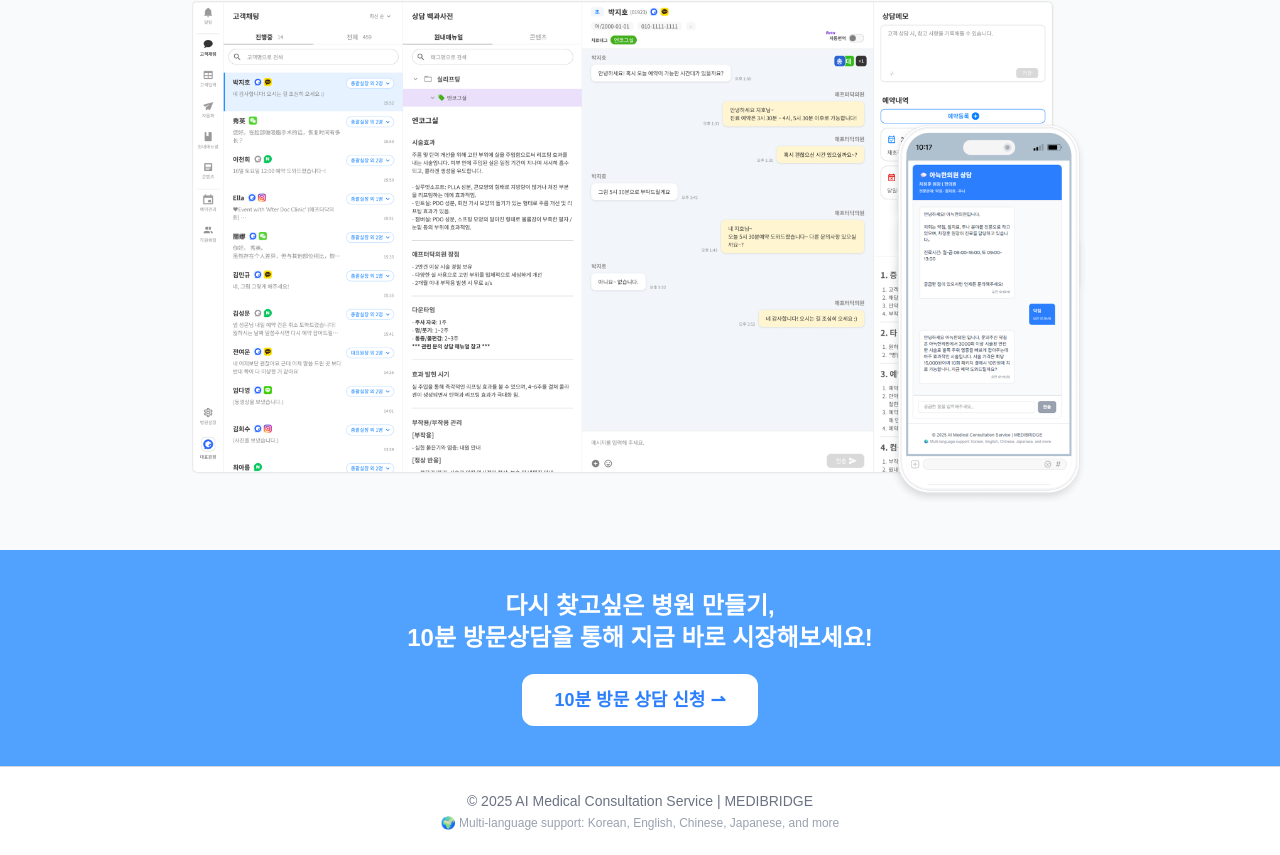
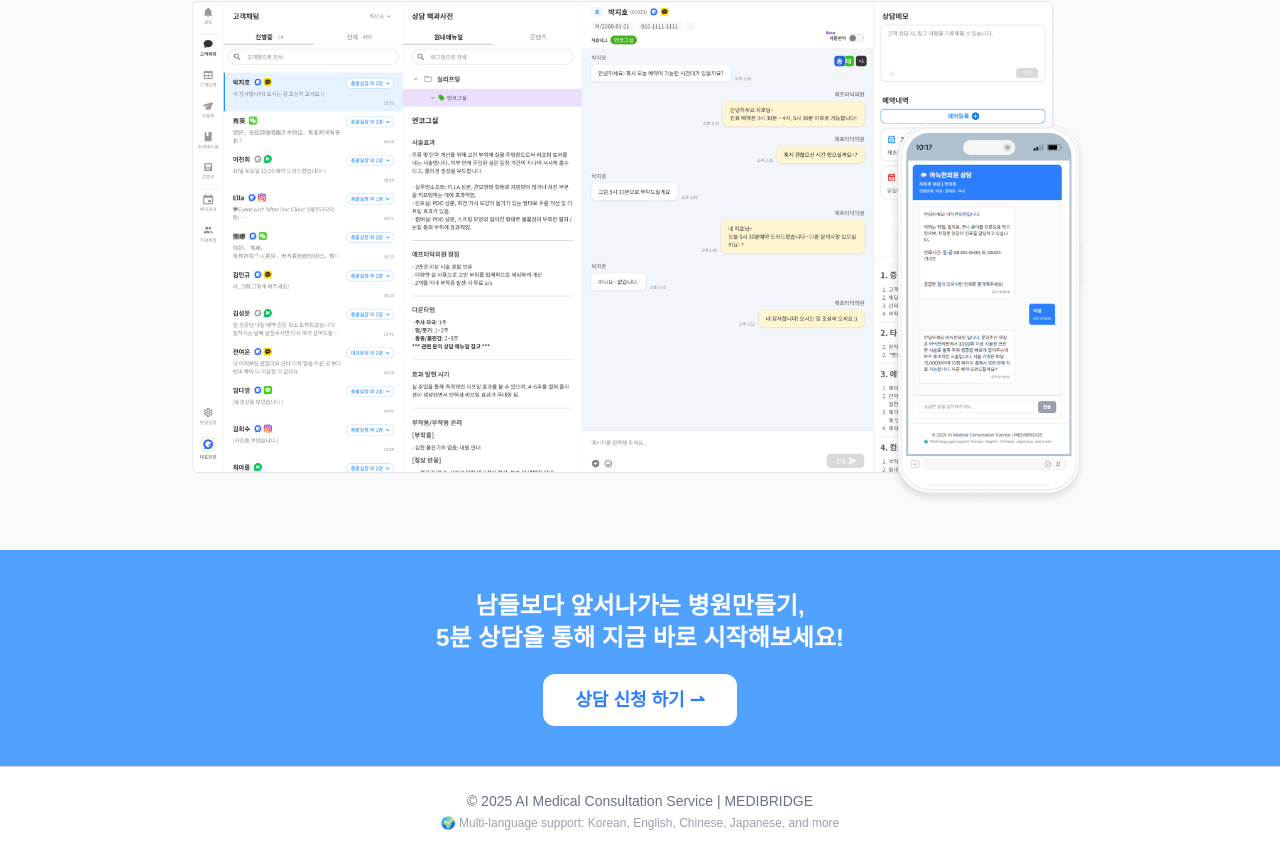
Before and after one commit to hyerin-kang/medibridge, a Next.js app: page / in a window 1280 px wide. Shown: the part 431-1286 px from the top of the page. Built offline with nearby package versions, Linux system fonts and the light colour scheme.

Commit message:
메인 텍스트 수정

```diff
--- a/app/page.js
+++ b/app/page.js
@@ -66,9 +66,9 @@ export default function Home() {
       <div className="w-full bg-blue-400">
         <div className="container m-auto flex flex-col items-center text-center p-10 gap-5">
           <p className="text-white text-2xl font-bold">
-            다시 찾고싶은 병원 만들기,
+            남들보다 앞서나가는 병원만들기,
             <br />
-            10분 방문상담을 통해 지금 바로 시장해보세요!
+            5분 상담을 통해 지금 바로 시작해보세요!
           </p>
           <Link
             href="https://www.naver.com"
@@ -76,7 +76,7 @@ export default function Home() {
             alt="신청 폼 바로가기"
             className="px-8 py-3 bg-white hover:bg-blue-600 text-blue-500 rounded-xl text-lg font-semibold transition"
           >
-            10분 방문 상담 신청 &#8640;
+            상담 신청 하기 &#8640;
           </Link>
         </div>
       </div>
```
